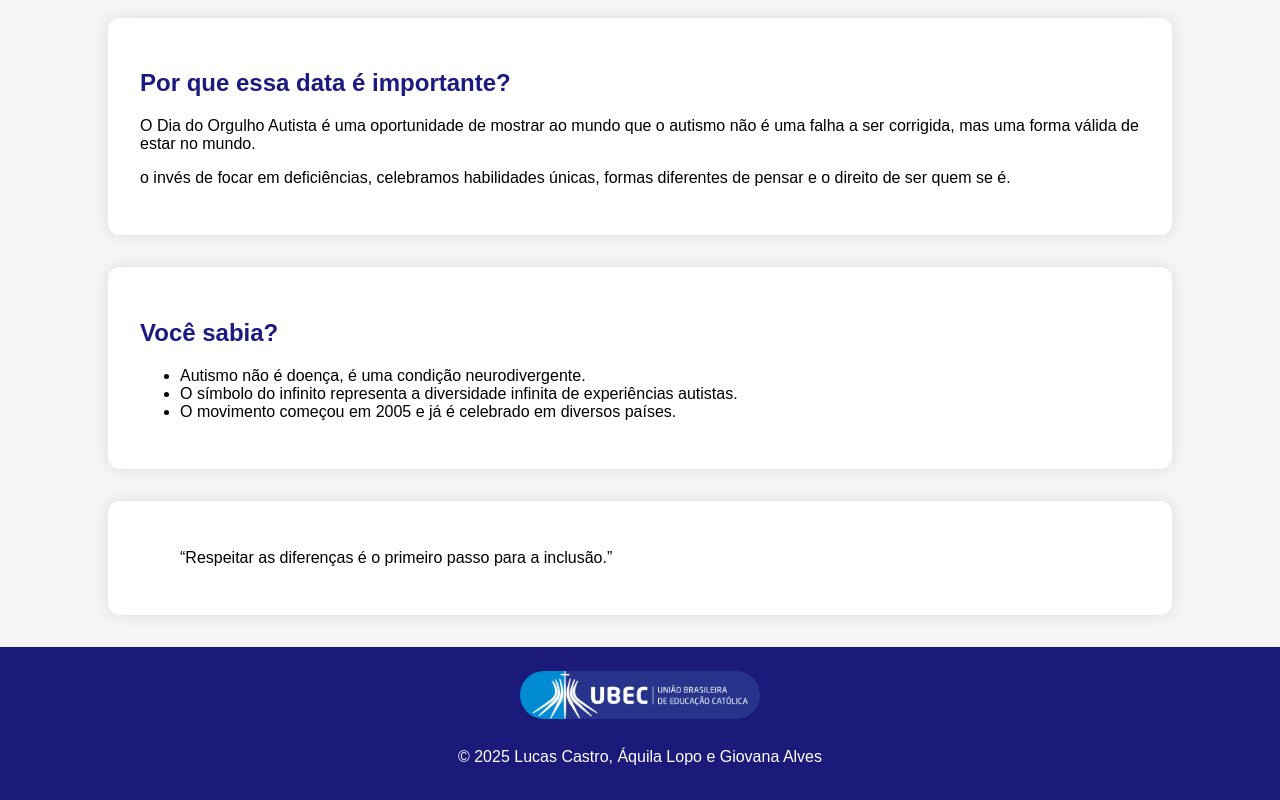
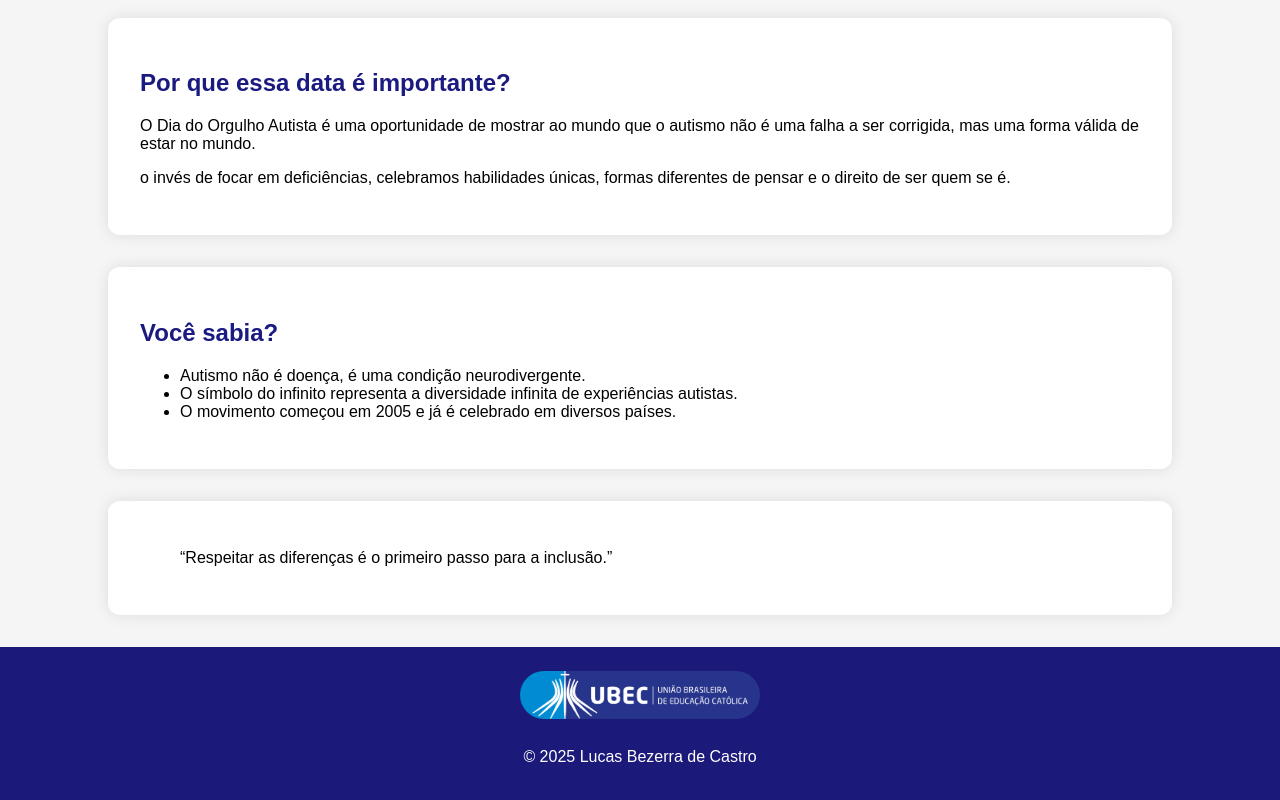
Before and after one commit to lucas-castro2012/pride_updated, a plain HTML site: page pride/PROJETO N2/index.html in a window 1280 px wide. Shown: the part 560-1360 px from the top of the page. Drawn offline with Linux system fonts and the light colour scheme.

Commit message:
footer has been changed.

```diff
--- a/pride/PROJETO N2/index.html
+++ b/pride/PROJETO N2/index.html
@@ -60,7 +60,7 @@
 <footer>
   <div class="footer-content">
     <img src="ubec.png" alt="Logo da UBEC" class="footer-logo">
-    <p>&copy; 2025 Lucas Castro, Áquila Lopo e Giovana Alves</p>
+    <p>&copy; 2025 Lucas Bezerra de Castro</p>
   </div>
 </footer>
 
```
Also changed, not shown: pride/PROJETO N2/index_video.html (+1 -1 lines), pride/PROJETO N2/pagina2.html (+1 -1 lines), pride/PROJETO N2/pagina3.html (+1 -1 lines), pride/PROJETO N2/pagina4.html (+1 -1 lines), pride/PROJETO N2/pagina5.html (+1 -1 lines).
